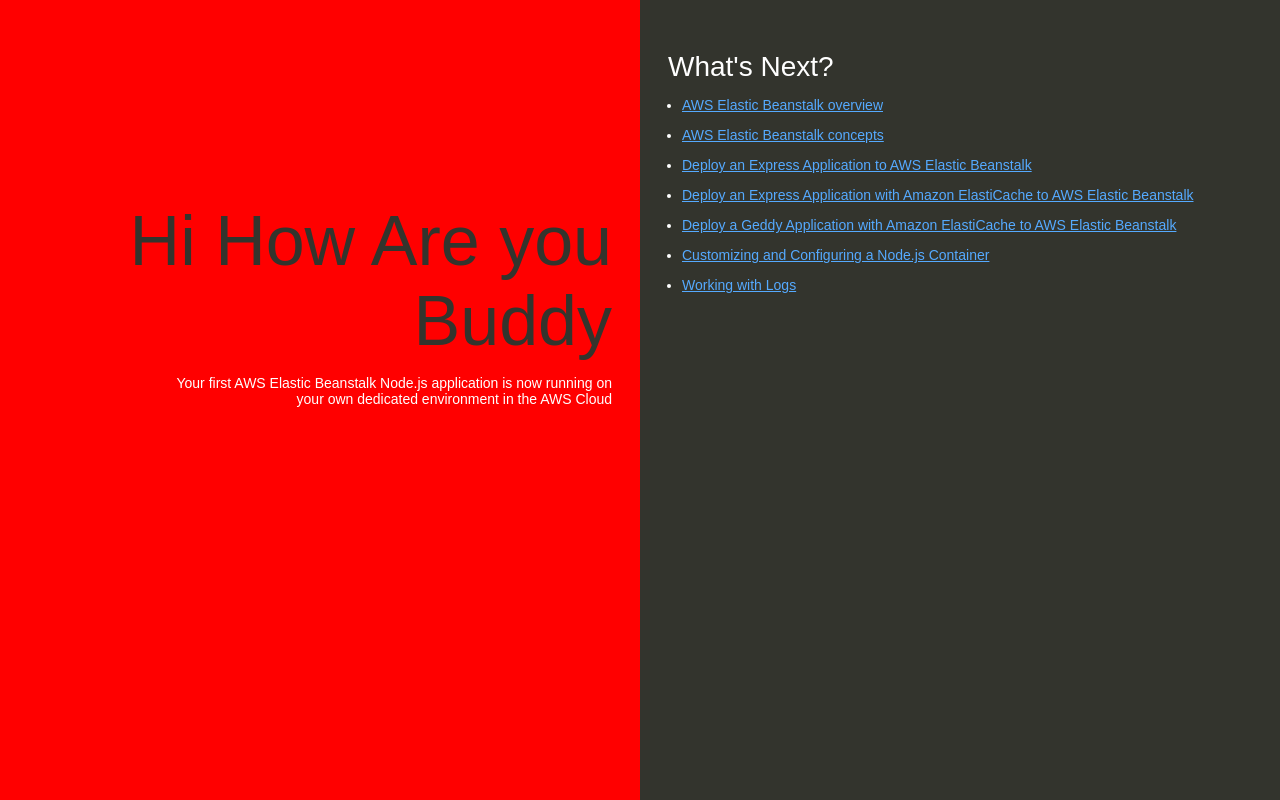
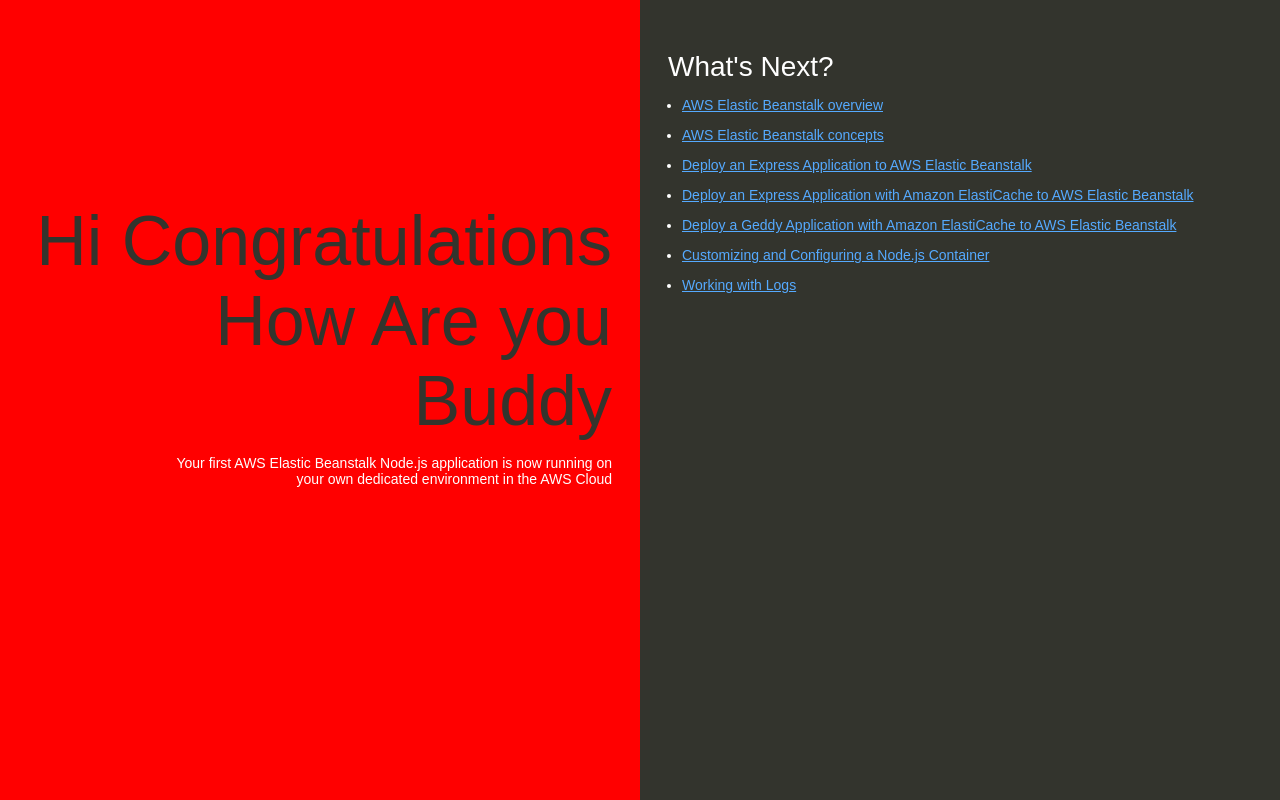
Before and after one commit to adswithprajyot/my-nodejs-app, a website: page index.html in a window 1280 px wide. Drawn offline with Linux system fonts and the light colour scheme.

Commit message:
Update index.html

```diff
--- a/index.html
+++ b/index.html
@@ -74,7 +74,8 @@
   </head>
   <body>
     <div class="textColumn">
-      <h1>Hi How Are you Buddy</h1>
+      <h1>Hi Congratulations
+        How Are you Buddy</h1>
       <p>Your first AWS Elastic Beanstalk Node.js application is now running on your own dedicated environment in the AWS Cloud</p>
     </div>
     <div class="linksColumn">
```
